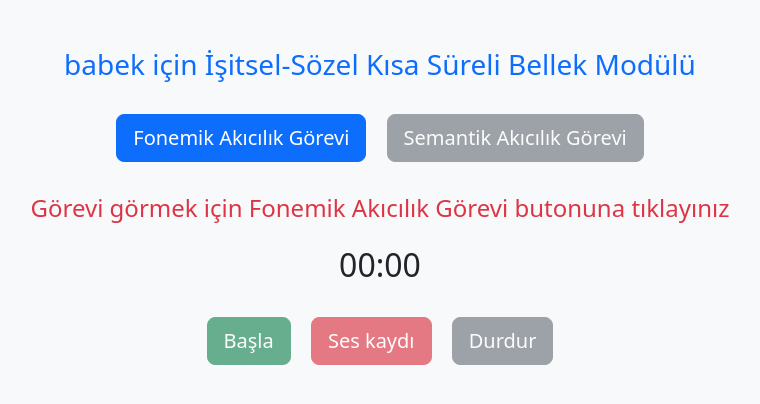
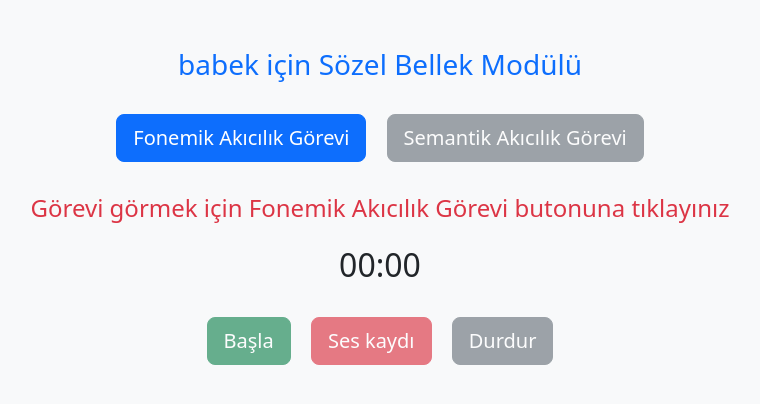
Before and after one commit to BabekMursalov/medical_proV2, a Django app: a page that uses templates/auditory_verbal.html in a window 1280 px wide. Shown: the part 62-466 px from the top of the page, without its empty margins (260-1020 px from the left). Run offline with Django 4.2, Linux system fonts and the light colour scheme; a user stored in the database is signed in; data comes from the database, SQL or seed files in the repository.

Commit message:
Update auditory_verbal.html
sözel_bellek

```diff
--- a/templates/auditory_verbal.html
+++ b/templates/auditory_verbal.html
@@ -2,7 +2,7 @@
 
 {% block content %}
 <div class="container mt-5">
-    <h3 class="text-center text-primary">{{ user.username }} için İşitsel-Sözel Kısa Süreli Bellek Modülü </h3>
+    <h3 class="text-center text-primary">{{ user.username }} için Sözel Bellek Modülü</h3>
 
     <input type="hidden" id="weekValue" value="{{ week }}">
 
```
